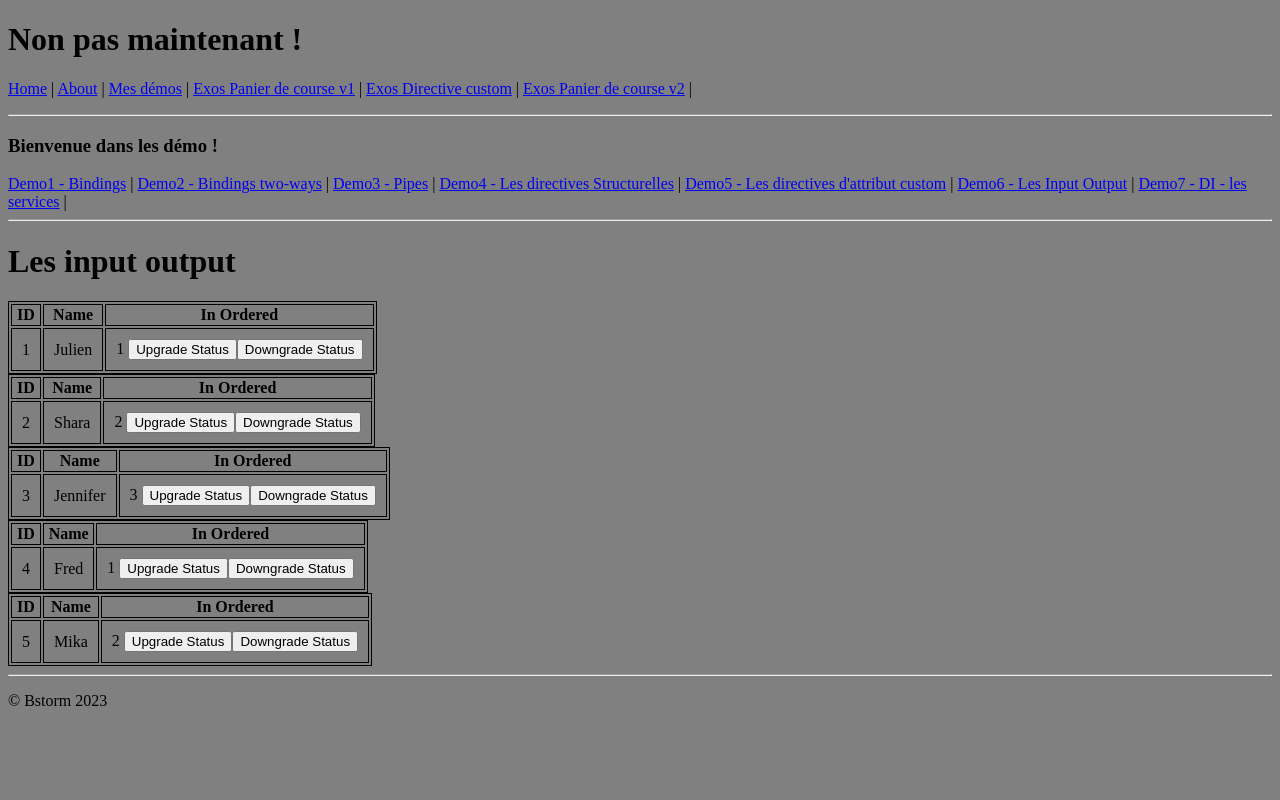
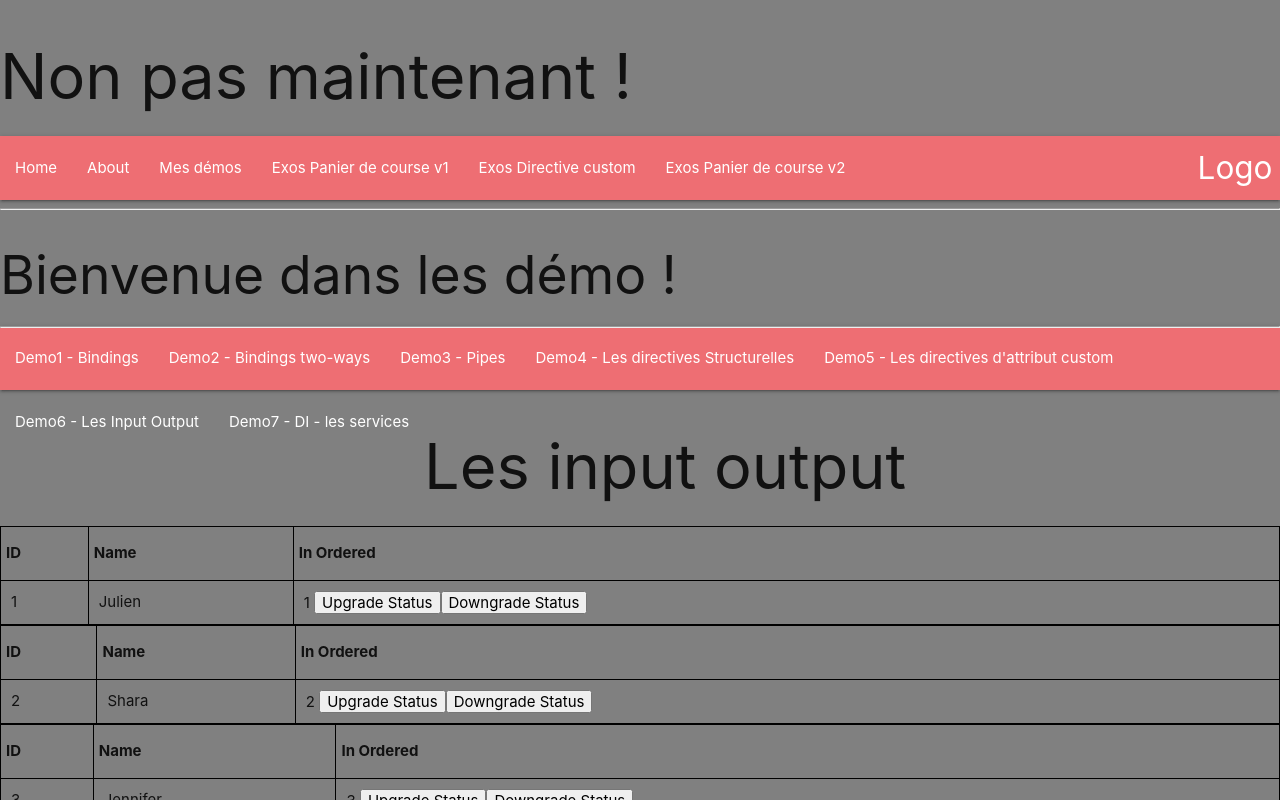
Before and after one commit to SteveBstorm/TFCyberSecuAngular, an Angular app: page /demo/inputoutput in a window 1280 px wide. Shown: the top 800 px of the page. Built offline with nearby package versions, Linux system fonts and the light colour scheme.

Commit message:
add html struct + materialize css (index.html)

```diff
--- a/src/app/app.component.html
+++ b/src/app/app.component.html
@@ -1,16 +1,47 @@
-<h1>Non pas maintenant !</h1>
-<p>
-  <a routerLink="home">Home</a> |
-  <a routerLink="about">About</a> |
-  <a routerLink="demo">Mes démos</a> |
-  <a routerLink="exoscartv1">Exos Panier de course v1</a> |
-  <a routerLink="exosdirective">Exos Directive custom</a> |
-  <a routerLink="exoscartv2">Exos Panier de course v2</a> |
+<header>
+
+  <h1>Non pas maintenant !</h1>
 
 
+  <nav>
+    <div class="nav-wrapper">
+      <a  class="brand-logo right">Logo</a>
+      <a data-target="mobile-demo" class="sidenav-trigger"><i class="material-icons">menu</i></a>
+      <ul id="nav-mobile" class="left hide-on-med-and-down">
+        <li><a routerLink="home">Home</a></li>
+        <li><a routerLink="about">About</a></li>
+        <li><a routerLink="demo">Mes démos</a></li>
+        <li><a routerLink="exoscartv1">Exos Panier de course v1</a></li>
+        <li><a routerLink="exosdirective">Exos Directive custom</a></li>
+        <li><a routerLink="exoscartv2">Exos Panier de course v2</a></li>
+      </ul>
+    </div>
+  </nav>
 
-</p>
-<hr />
+  <ul class="sidenav" id="mobile-demo">
+    <li><a href="sass.html">Sass</a></li>
+    <li><a href="badges.html">Components</a></li>
+    <li><a href="collapsible.html">Javascript</a></li>
+    <li><a href="mobile.html">Mobile</a></li>
+  </ul>
+
+  <hr />
+
+</header>
+
 <router-outlet></router-outlet>
-<hr />
-<p>&copy; Bstorm 2023</p>
+
+<footer>
+
+  <hr />
+
+  <p><em>&copy; Bstorm 2023</em></p>
+
+  <figure>
+    <img title="Logo de angular" alt="Logo de mon site" src="/assets/logo_angular.png">
+    <figcaption>Logo de angular</figcaption>
+  </figure>
+
+  <a href="http://google.be" target="_blank">Lien vers google</a>
+
+</footer>
--- a/src/app/components/demo/demo.component.html
+++ b/src/app/components/demo/demo.component.html
@@ -1,10 +1,17 @@
-<h3>Bienvenue dans les démo !</h3>
-<a routerLink="demo1">Demo1 - Bindings</a> |
-<a routerLink="demo2">Demo2 - Bindings two-ways</a> |
-<a routerLink="demo3">Demo3 - Pipes</a> |
-<a routerLink="demo4">Demo4 - Les directives Structurelles</a> |
-<a routerLink="demo5">Demo5 - Les directives d'attribut custom</a> |
-<a routerLink="inputoutput">Demo6 - Les Input Output</a> |
-<a routerLink="demo7">Demo7 - DI - les services</a> |
-<hr />
+<h2>Bienvenue dans les démo !</h2>
+
+<nav>
+    <ul>
+        <li><a routerLink="demo1">Demo1 - Bindings</a></li>
+        <li><a routerLink="demo2">Demo2 - Bindings two-ways</a></li>
+        <li><a routerLink="demo3">Demo3 - Pipes</a></li>
+        <li><a routerLink="demo4">Demo4 - Les directives Structurelles</a></li>
+        <li><a routerLink="demo5">Demo5 - Les directives d'attribut custom</a></li>
+        <li><a routerLink="inputoutput">Demo6 - Les Input Output</a></li>
+        <li><a routerLink="demo7">Demo7 - DI - les services</a></li>
+    </ul>
+    <hr />
+</nav>
+
+
 <router-outlet></router-outlet>
--- a/src/app/components/exos/exos-cart-v1/exos-cart-v1.component.html
+++ b/src/app/components/exos/exos-cart-v1/exos-cart-v1.component.html
@@ -1,5 +1,7 @@
 <h1>Panier de course V1</h1>
 
+
+<section>
 
     <fieldset style="width:35%; float:left;">
         <legend>Système d'ajout</legend>
@@ -33,3 +35,5 @@
     </fieldset>
 
     <div style="clear:both;"></div>
+
+</section>
--- a/src/app/components/exos/exos-directive/exos-directive.component.html
+++ b/src/app/components/exos/exos-directive/exos-directive.component.html
@@ -1,3 +1,12 @@
 <h1>Exos sur les directives d'attributs custom</h1>
 
-<p appTrimer>Lorem ipsum dolor sit amet, consectetur adipisicing elit. Dolore, mollitia tempora optio reprehenderit a sequi corporis eaque perspiciatis dicta ab obcaecati pariatur libero totam quisquam minima labore. Exercitationem, placeat. Tenetur sed et quibusdam molestias, dignissimos ipsa saepe asperiores animi, magni quae officiis. Quisquam aspernatur officiis hic sapiente, porro facilis amet.</p>
+
+<span>
+    <p appTrimer>Lorem ipsum dolor sit amet, consectetur adipisicing elit. Dolore,
+        mollitia tempora optio reprehenderit a sequi corporis eaque perspiciatis
+        dicta ab obcaecati pariatur libero totam quisquam minima labore.
+        Exercitationem, placeat. Tenetur sed et quibusdam molestias,
+        dignissimos ipsa saepe asperiores animi, magni quae officiis.
+        Quisquam aspernatur officiis hic sapiente, porro facilis amet.
+    </p>
+</span>
--- a/src/index.html
+++ b/src/index.html
@@ -1,13 +1,27 @@
 <!doctype html>
-<html lang="en">
+<html lang="fr-be">
 <head>
   <meta charset="utf-8">
   <title>CyberSecuDemo</title>
   <base href="/">
   <meta name="viewport" content="width=device-width, initial-scale=1">
   <link rel="icon" type="image/x-icon" href="favicon.ico">
+    <!-- Compiled and minified CSS -->
+    <link rel="stylesheet" href="https://cdnjs.cloudflare.com/ajax/libs/materialize/1.0.0/css/materialize.min.css">
+
+    <!-- Compiled and minified JavaScript -->
+    <script src="https://cdnjs.cloudflare.com/ajax/libs/materialize/1.0.0/js/materialize.min.js"></script>
+
 </head>
 <body style="background-color: grey;">
   <app-root></app-root>
 </body>
+
+
+<script>
+  document.addEventListener('DOMContentLoaded', function() {
+    var elems = document.querySelectorAll('.sidenav');
+    var instances = M.Sidenav.init(elems, options);
+  });
+  </script>
 </html>
```
Also changed, not shown: src/assets/logo_angular.png (added), 1 other file (tests, documents, lock files or other folders). Lines whose indentation alone changed are shown as unchanged.
